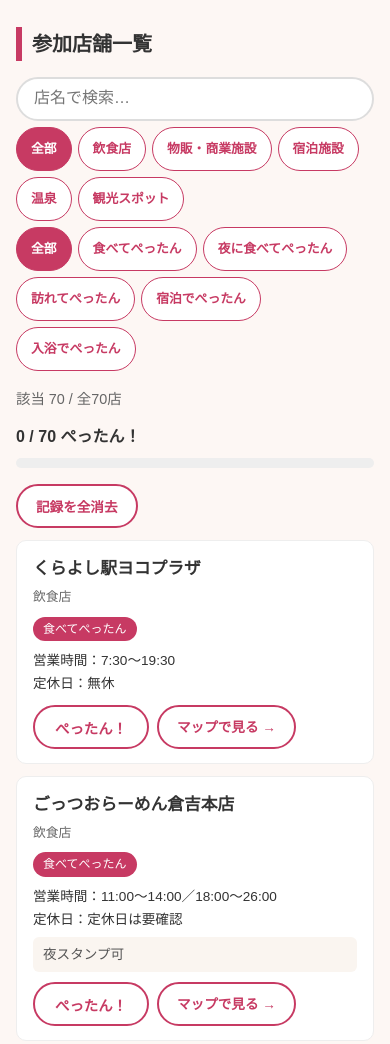
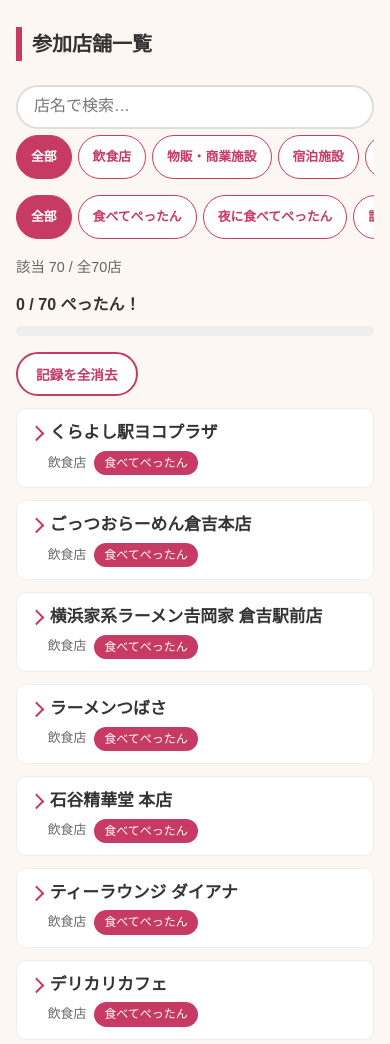
Before and after one commit to na2hi4nonome/pettantan-map, a plain HTML site: page index.html in a window 390 px wide. Shown: the part 1620-2664 px from the top of the page. Drawn offline with Linux system fonts and the light colour scheme; a web font is replaced by a local one.

Commit message:
店舗一覧をスマホ向けに改善：開閉式の細い行とstickyな絞り込み

```diff
--- a/css/style.css
+++ b/css/style.css
@@ -255,6 +255,7 @@ h3 {
 .shop-grid {
   display: grid;
   gap: 12px;
+  align-items: start; /* 開いた店舗の行が、隣の行まで引き伸ばさないようにする */
 }
 .shop-card {
   background: var(--card-bg);
@@ -287,6 +288,93 @@ h3 {
 }
 .shop-maplink {
   margin-top: 4px;
+}
+
+/* 店舗1件分の開閉ボックス（details）。閉じている間は summary の細い行だけが見える */
+.shop-item {
+  background: var(--card-bg);
+  border: 1px solid #eee;
+  border-radius: var(--radius);
+}
+.shop-summary {
+  list-style: none; /* 既定の三角マーカーを消し、自前の矢印に差し替える */
+  cursor: pointer;
+  padding: 10px 14px;
+  min-height: 44px; /* タップしやすい高さを確保 */
+}
+.shop-summary::-webkit-details-marker {
+  display: none; /* Safari向けのマーカー消し */
+}
+.shop-summary-main {
+  display: flex;
+  align-items: center;
+  gap: 8px;
+}
+/* 開閉の矢印。閉じている間は右向き、開いたら下向きに回転する */
+.shop-summary-main::before {
+  content: "";
+  flex-shrink: 0;
+  width: 0.55em;
+  height: 0.55em;
+  border-right: 2px solid var(--main-color);
+  border-bottom: 2px solid var(--main-color);
+  transform: rotate(-45deg);
+}
+.shop-item[open ] > .shop-summary .shop-summary-main::before {
+  transform: rotate(45deg);
+}
+@media (prefers-reduced-motion: no-preference) {
+  .shop-summary-main::before {
+    transition: transform 0.2s;
+  }
+}
+.shop-summary .shop-name {
+  font-weight: bold;
+  margin: 0;
+}
+.shop-summary-sub {
+  display: flex;
+  align-items: center;
+  flex-wrap: wrap;
+  gap: 2px 8px;
+  margin-left: calc(0.55em + 8px); /* 矢印の分だけ字下げして、店名の位置に揃える */
+}
+.shop-summary .shop-category {
+  margin: 0;
+}
+/* ぺったん済みの判子マーク。閉じた行でも済んだ店が分かるように */
+.shop-done {
+  display: inline-flex;
+  align-items: center;
+  justify-content: center;
+  width: 1.7em;
+  height: 1.7em;
+  border: 2px solid var(--main-color);
+  border-radius: 50%;
+  color: var(--main-color);
+  font-size: 0.72rem;
+  font-weight: bold;
+  transform: rotate(-8deg); /* 判子らしく少し傾ける */
+}
+.shop-detail {
+  padding: 2px 14px 12px;
+}
+/* 開閉をなめらかにする（対応ブラウザのみ。非対応ではパッと開閉するだけ） */
+.shop-item::details-content {
+  interpolate-size: allow-keywords; /* 高さの自動計算へアニメーションできるようにする */
+  overflow: clip;
+  contain: layout;
+}
+.shop-item:not([open])::details-content {
+  block-size: 0;
+}
+@media (prefers-reduced-motion: no-preference) {
+  .shop-item::details-content {
+    transition:
+      block-size 0.25s ease-in-out,
+      content-visibility 0.25s;
+    transition-behavior: allow-discrete; /* 閉じ終わるまで中身を隠さない */
+  }
 }
 
 /* スタンプ条件のバッジ。JSONの stampType の値＝クラス名で色分け */
@@ -705,6 +793,29 @@ body.map-page {
 .filter-box {
   margin-bottom: 16px;
 }
+/* 検索＋カテゴリチップの行は、スクロールしてもヘッダーの下に張り付く。
+   top の位置は filter.js が実測したヘッダー高さ（--header-h）を使う */
+.filter-sticky {
+  position: sticky;
+  top: var(--header-h, 104px);
+  z-index: 60;
+  background: var(--bg-color);
+  padding: 8px 0 4px;
+}
+/* スマホではチップを折り返さず1行にして横スクロールにする（stickyの高さを抑える） */
+@media (max-width: 699px) {
+  #shops .chip-row {
+    flex-wrap: nowrap;
+    overflow-x: auto;
+    scrollbar-width: none;
+  }
+  #shops .chip-row::-webkit-scrollbar {
+    display: none;
+  }
+  #shops .chip {
+    flex-shrink: 0;
+  }
+}
 .chip-row {
   display: flex;
   flex-wrap: wrap; /* チップが多いとき自動で折り返す */
--- a/index.html
+++ b/index.html
@@ -151,6 +151,8 @@
 
           <!-- 絞り込み・検索UI。チップの中身はJSが辞書から生成する -->
           <div class="filter-box">
+            <!-- 検索＋カテゴリはスクロールしても上に残る（.filter-sticky） -->
+            <div class="filter-sticky">
               <input
                 type="search"
                 id="search-box"
@@ -159,6 +161,7 @@
                 aria-label="店名で検索"
               />
               <div class="chip-row" id="category-chips"></div>
+            </div>
             <div class="chip-row" id="stamp-chips"></div>
             <!-- 適用中の絞り込み条件。1つでも有効なときだけ表示する -->
             <div id="active-filters" class="active-filters" hidden>
--- a/js/filter.js
+++ b/js/filter.js
@@ -57,6 +57,21 @@ function filterSummaryItems(filter) {
   return items;
 }
 
+// ===== stickyな絞り込みバーの位置決め =====
+// ヘッダーもstickyで、高さは画面幅で変わる。実測してCSS変数 --header-h に渡し、
+// CSS側（.filter-sticky の top）がその値を使う
+function syncHeaderHeight() {
+  const header = document.querySelector(".site-header");
+  if (!header) return;
+  document.documentElement.style.setProperty(
+    "--header-h",
+    `${header.offsetHeight}px`,
+  );
+}
+syncHeaderHeight();
+window.addEventListener("resize", syncHeaderHeight);
+window.addEventListener("load", syncHeaderHeight); // フォント読み込み後の高さ変化にも合わせる
+
 // 適用中フィルタの行を更新する。条件が0個なら行ごと隠す
 function updateFilterSummary(boxId, listId, filter) {
   const box = document.getElementById(boxId);
--- a/js/list.js
+++ b/js/list.js
@@ -108,18 +108,30 @@ function renderList() {
   const cards = shown.map((feature) => {
     const p = feature.properties;
     const done = isStamped(p.id);
+    // 1店分は details（開閉できる箱）にする。
+    // summary（常に表示される細い行）には店名・カテゴリ・バッジだけを置き、
+    // 営業時間やボタンは開いたときだけ見せる。スマホでのスクロール量を減らす工夫
     return `
-      <article class="shop-card">
-        <h3 class="shop-name">${p.name}</h3>
-        <p class="shop-category">${CATEGORY_LABELS[p.category] ?? p.category}</p>
-        <div class="shop-badges">${badgeHTML(p.stampType)}</div>
-        <p class="shop-meta">営業時間：${p.hours}<br>定休日：${p.closed}</p>
-        ${p.note ? `<p class="shop-note">${p.note}</p>` : ""}
-        <div class="shop-actions">
-          <button type="button" class="stamp-btn ${done ? "stamped" : ""}" data-id="${p.id}">${done ? "ぺったん済み ✓" : "ぺったん！"}</button>
-          <a class="btn btn-outline btn-sm" href="map.html?spot=${p.id}">マップで見る →</a>
+      <details class="shop-item">
+        <summary class="shop-summary">
+          <span class="shop-summary-main">
+            <span class="shop-name">${p.name}</span>
+            ${done ? `<span class="shop-done">済</span>` : ""}
+          </span>
+          <span class="shop-summary-sub">
+            <span class="shop-category">${CATEGORY_LABELS[p.category] ?? p.category}</span>
+            <span class="shop-badges">${badgeHTML(p.stampType)}</span>
+          </span>
+        </summary>
+        <div class="shop-detail">
+          <p class="shop-meta">営業時間：${p.hours}<br>定休日：${p.closed}</p>
+          ${p.note ? `<p class="shop-note">${p.note}</p>` : ""}
+          <div class="shop-actions">
+            <button type="button" class="stamp-btn ${done ? "stamped" : ""}" data-id="${p.id}">${done ? "ぺったん済み ✓" : "ぺったん！"}</button>
+            <a class="btn btn-outline btn-sm" href="map.html?spot=${p.id}">マップで見る →</a>
+          </div>
         </div>
-      </article>
+      </details>
     `;
   });
 
@@ -145,6 +157,7 @@ function renderList() {
     btn.addEventListener("click", () => {
       toggleStamp(btn.dataset.id);
       updateStampBtn(btn, btn.dataset.id);
+      updateDoneMark(btn);
       updateProgressUI(total);
     });
   });
@@ -167,6 +180,24 @@ function renderList() {
 
   updateProgressUI(total);
 }
+// ぺったん状態が変わったら、summary側の「済」マークも合わせる
+// （閉じたままでも済んだ店が分かるようにするための小さな同期処理）
+function updateDoneMark(btn) {
+  const main = btn.closest(".shop-item")?.querySelector(".shop-summary-main");
+  if (!main) return;
+
+  const done = isStamped(btn.dataset.id);
+  const mark = main.querySelector(".shop-done");
+  if (done && !mark) {
+    const span = document.createElement("span");
+    span.className = "shop-done";
+    span.textContent = "済";
+    main.appendChild(span);
+  } else if (!done && mark) {
+    mark.remove();
+  }
+}
+
 // 進捗表示（「3 / 6 ぺったん！」＋バー）を更新する
 function updateProgressUI(total) {
   const countEl = document.getElementById("stamp-count");
```
Lines whose indentation alone changed are shown as unchanged.
